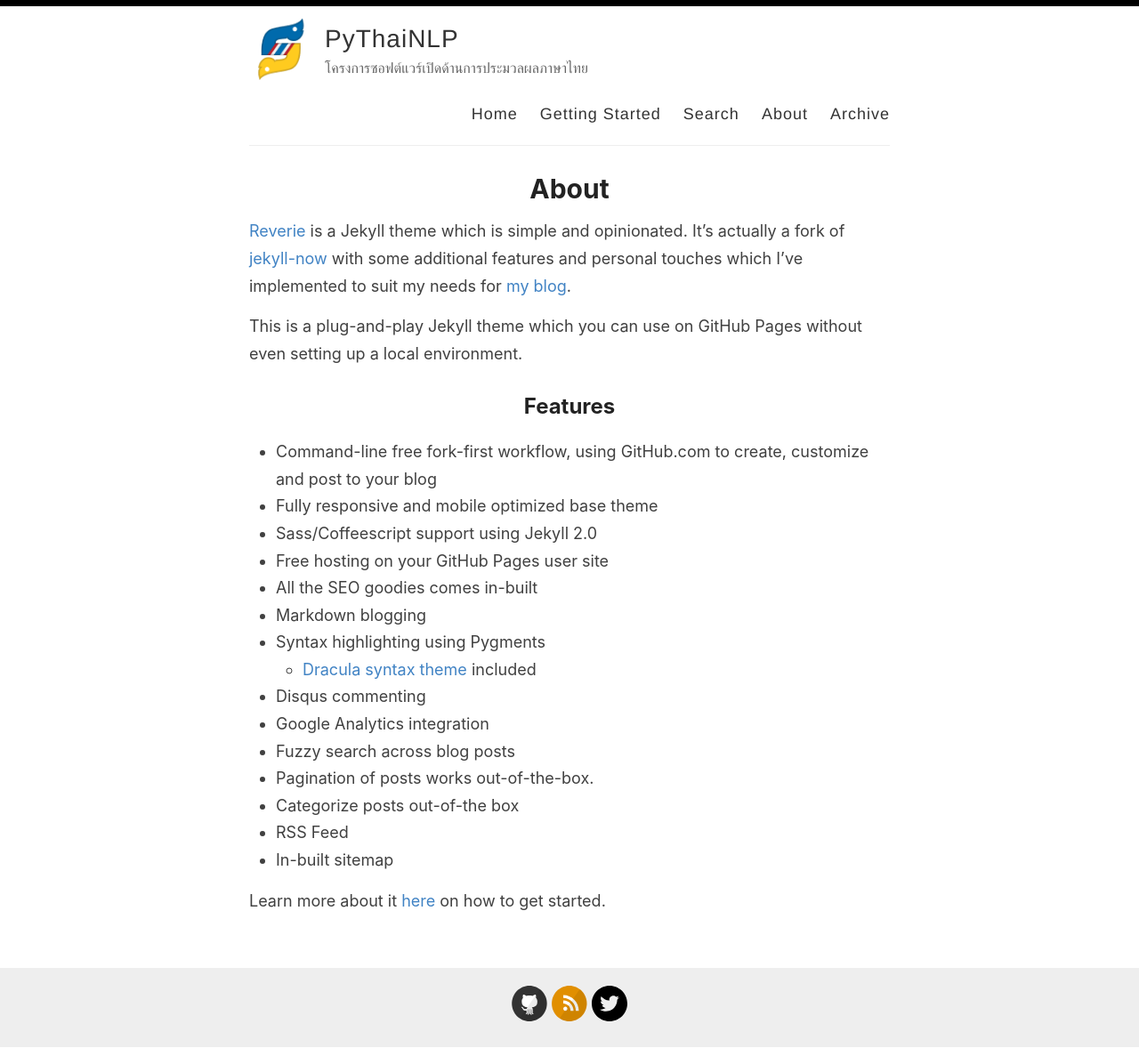
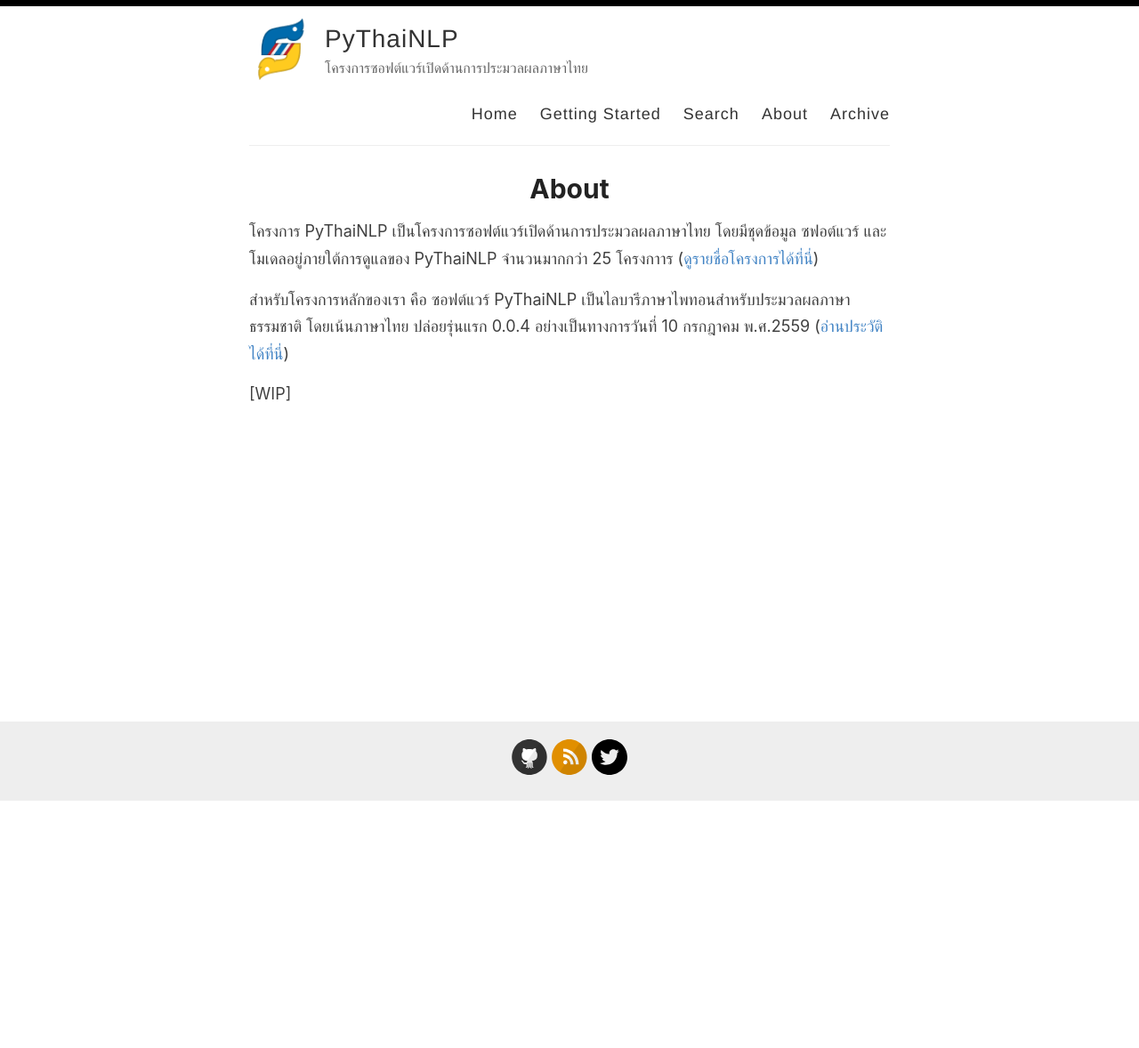
Before and after one commit to PyThaiNLP/th, a Jekyll site: the page built from _pages/about.md, in a window 1280 px wide. Shown: the whole page at 89% size. Built offline with Jekyll 4.4.1, drawn with Linux system fonts in a browser that asks for light colours; after the commit the page ends 901 px from its top, so only the background shows below that.

Commit message:
Update about.md

```diff
--- a/_pages/about.md
+++ b/_pages/about.md
@@ -4,26 +4,8 @@ title: About
 permalink: /about/
 ---
 
-[Reverie](https://github.com/amitmerchant1990/reverie) is a Jekyll theme which is simple and opinionated. It's actually a fork of [jekyll-now](https://github.com/barryclark/jekyll-now) with some additional features and personal touches which I've implemented to suit my needs for [my blog](https://www.amitmerchant.com).
+โครงการ PyThaiNLP เป็นโครงการซอฟต์แวร์เปิดด้านการประมวลผลภาษาไทย โดยมีชุดข้อมูล ซฟอต์แวร์ และโมเดลอยู่ภายใต้การดูแลของ PyThaiNLP จำนวนมากกว่า 25 โครงกาาร ([ดูรายชื่อโครงการได้ที่นี่](https://pythainlp.github.io/projects/))
 
-This is a plug-and-play Jekyll theme which you can use on GitHub Pages without even setting up a local environment.
+สำหรับโครงการหลักของเรา คือ ซอฟต์แวร์ PyThaiNLP เป็นไลบารีภาษาไพทอนสำหรับประมวลผลภาษาธรรมชาติ โดยเน้นภาษาไทย ปล่อยรุ่นแรก 0.0.4 อย่างเป็นทางการวันที่ 10 กรกฎาคม พ.ศ.2559 ([อ่านประวัติได้ที่นี่](https://github.com/PyThaiNLP/pythainlp/wiki/History))
 
-## Features
-
-- Command-line free fork-first workflow, using GitHub.com to create, customize and post to your blog
-- Fully responsive and mobile optimized base theme
-- Sass/Coffeescript support using Jekyll 2.0
-- Free hosting on your GitHub Pages user site
-- All the SEO goodies comes in-built
-- Markdown blogging
-- Syntax highlighting using Pygments
-    - [Dracula syntax theme](https://draculatheme.com/) included
-- Disqus commenting
-- Google Analytics integration
-- Fuzzy search across blog posts
-- Pagination of posts works out-of-the-box.
-- Categorize posts out-of-the box
-- RSS Feed
-- In-built sitemap
-
-Learn more about it [here](https://github.com/amitmerchant1990/reverie) on how to get started.
+[WIP]
```
